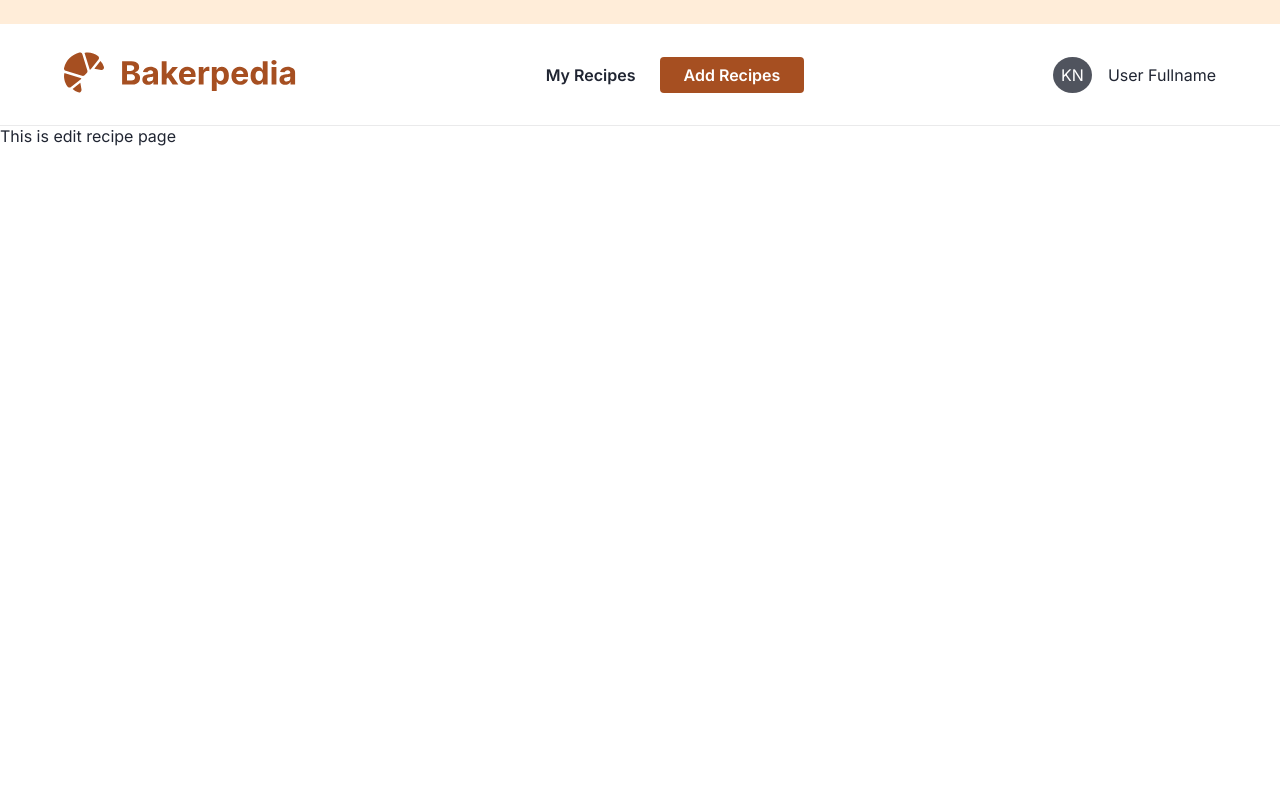
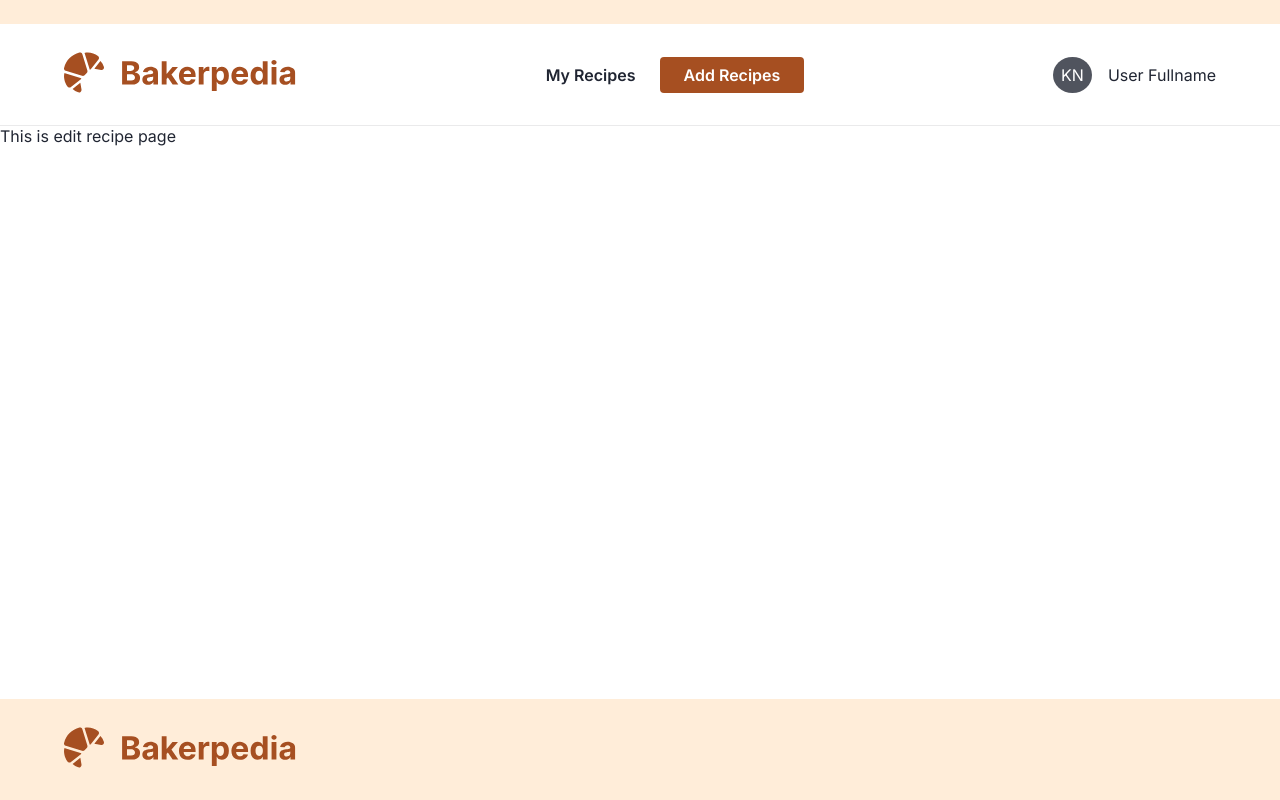
Before and after one commit to katie1708/katie-nguyen-bakerpedia, a React (Vite) app in the folder bakerpedia-client/: page /edit-recipe in a window 1280 px wide. Built offline with nearby package versions, Linux system fonts and the light colour scheme.

Commit message:
Add sticky footer component

```diff
--- a/bakerpedia-client/src/App.jsx
+++ b/bakerpedia-client/src/App.jsx
@@ -7,6 +7,7 @@ import RecipeDetails from "./pages/RecipeDetails";
 import AddRecipe from "./pages/AddRecipe";
 import EditRecipe from "./pages/EditRecipe";
 import Header from "./components/Header/Header";
+import Footer from "./components/Footer/Footer";
 
 function App() {
 
@@ -22,6 +23,7 @@ function App() {
             <Route path="/add-recipe" element={<AddRecipe/>}></Route>
             <Route path="/edit-recipe" element={<EditRecipe/>}></Route>
           </Routes>
+          <Footer />
     </BrowserRouter>
   )
 }
--- /dev/null
+++ b/bakerpedia-client/src/components/Footer/Footer.jsx
@@ -0,0 +1,11 @@
+import { Link } from "react-router-dom";
+import logo from '../../assets/logo/bakerpedia-logo.svg';
+import './Footer.scss';
+
+export default function Footer(){
+    return(
+        <footer className="footer">
+            <Link to="/"><img src={logo} alt="logo"/></Link>
+        </footer>
+    )
+};
--- /dev/null
+++ b/bakerpedia-client/src/components/Footer/Footer.scss
@@ -0,0 +1,11 @@
+@use '../../styles/_global.scss' as *;
+@use '../../styles/_variables.scss' as *;
+
+.footer {
+    margin-top: auto;
+    background-color: $light-brown;
+    padding: 1.5rem 4rem;
+    * {
+        background-color: $light-brown;
+    }
+}
--- a/bakerpedia-client/src/styles/_global.scss
+++ b/bakerpedia-client/src/styles/_global.scss
@@ -17,3 +17,9 @@ html {
 	font-style: normal;
 	font-size: map.get($text-size,p1);
 }
+
+#root {
+	min-height: 100vh;
+	display: flex;
+	flex-direction: column;
+}
```
